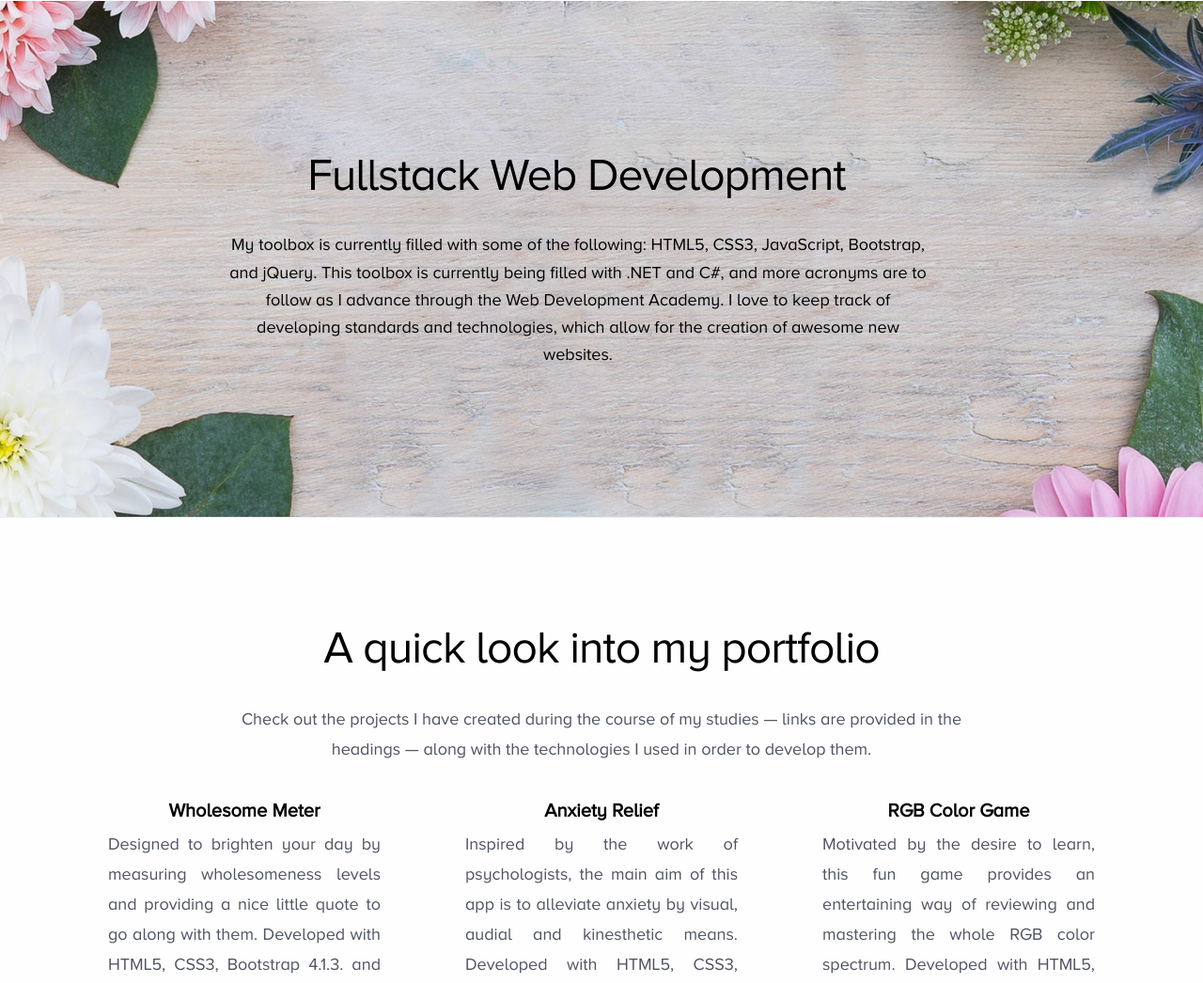
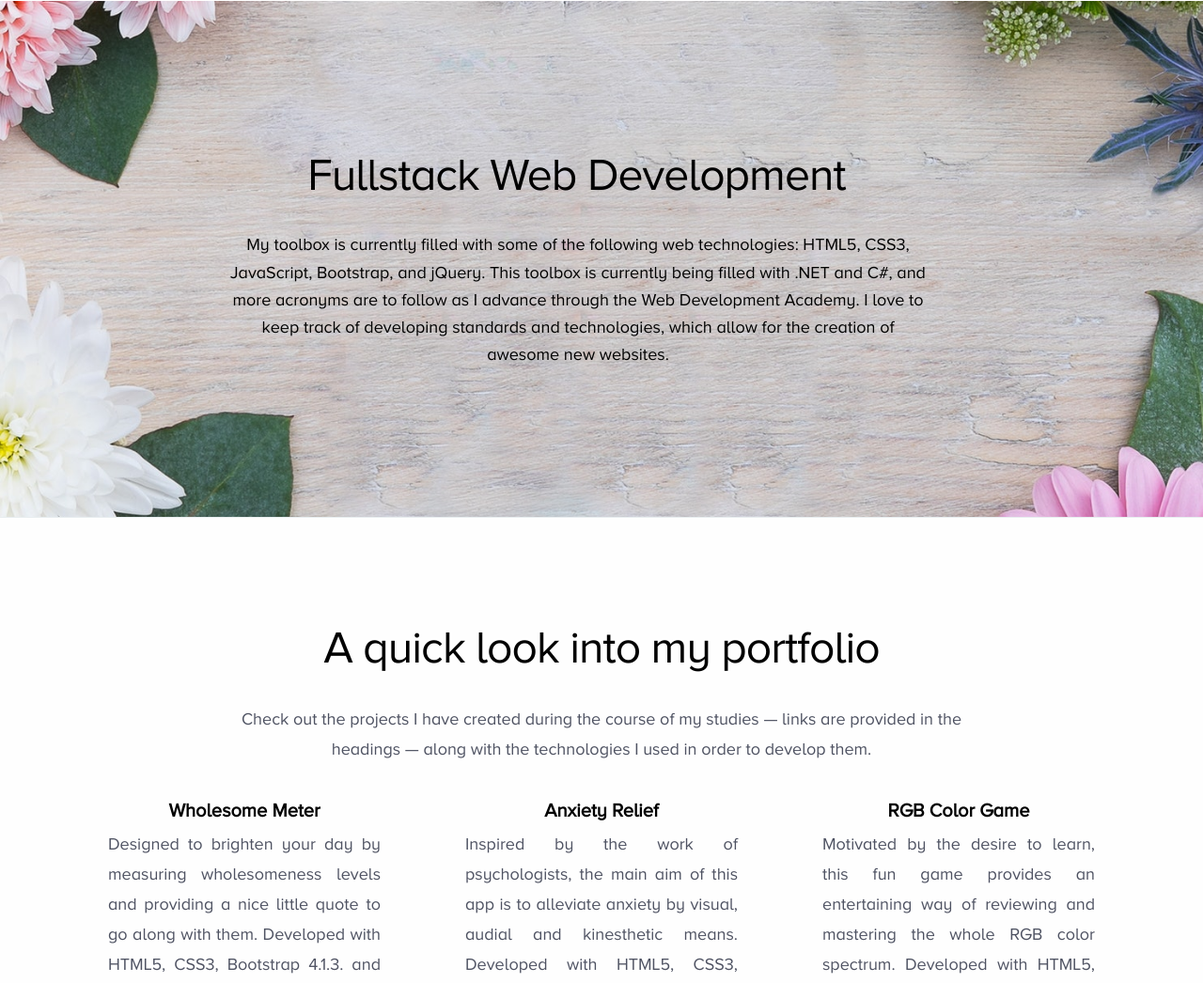
Before and after one commit to mih-ana/personal-project-v2, a plain HTML site: page index.html in a window 1280 px wide. Shown: the part 1092-2138 px from the top of the page at 94% size. Drawn offline with nearby package versions, Linux system fonts and the light colour scheme; files whose address does not match are found by name.

Commit message:
Update index.html

```diff
--- a/index.html
+++ b/index.html
@@ -43,7 +43,7 @@
                 <div class="container -medium">
                     <div class="maininfo-text">
                         <h2 class="heading -huge -light">Fullstack Web Development</h2>
-                        <p id="paragraph-text">My toolbox is currently filled with some of the following: HTML5, CSS3, JavaScript, Bootstrap, and jQuery. This toolbox is currently being filled with .NET and C#, and more acronyms are to follow as I advance through the Web Development Academy.
+                        <p id="paragraph-text">My toolbox is currently filled with some of the following web technologies: HTML5, CSS3, JavaScript, Bootstrap, and jQuery. This toolbox is currently being filled with .NET and C#, and more acronyms are to follow as I advance through the Web Development Academy.
                             I love to keep track of developing standards and technologies, which allow for the creation of awesome new websites.
                         </p>
                     </div>
```
